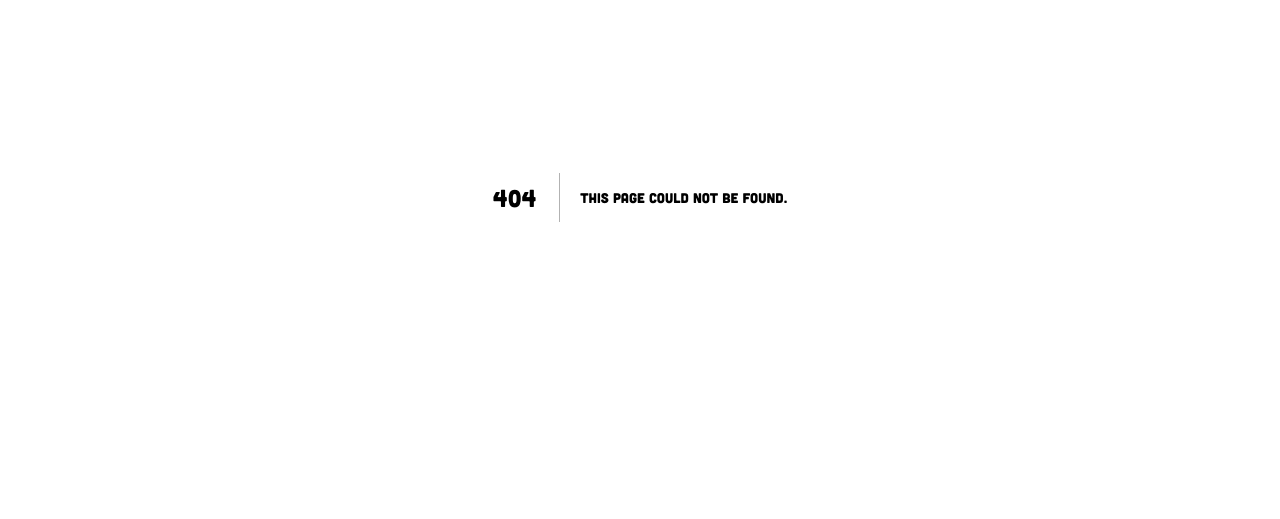
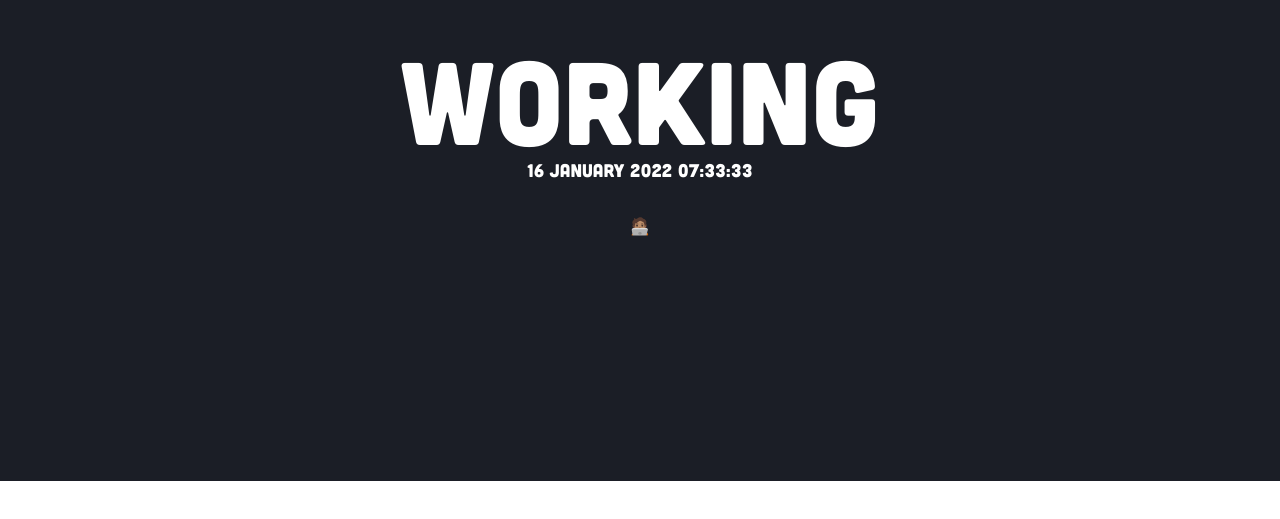
Before and after one commit to pp3times/jerestatus, a Next.js app: page /components/Working in a window 1280 px wide. Before the commit this address had no page. Shown: the part 203-722 px from the top of the page. Built offline with nearby package versions, Linux system fonts and the light colour scheme.

Commit message:
feat: 🎸 working page

```diff
--- /dev/null
+++ b/pages/components/Working.js
@@ -0,0 +1,20 @@
+import Date from './Date'
+
+const Working = () => {
+  return (
+    <div className="lg:h-[84vh] h-[86vh] xl:h-[85.5vh] relative bg-[#342b4a] space-y-8">
+      <div className="absolute text-white text-7xl md:text-9xl flex items-center justify-center flex-col z-50 w-full h-full backdrop-opacity-10 backdrop-invert bg-[#12181b]/80">
+        <div className="working flex items-center justify-center flex-col space-y-8">
+          Working
+          <span className="text-white text-xl">
+            <Date />
+          </span>
+          <span className="text-lg">🧑🏽‍💻</span>
+        </div>
+      </div>
+      {/* <WorkingAnimation /> */}
+    </div>
+  )
+}
+
+export default Working
--- a/pages/index.js
+++ b/pages/index.js
@@ -3,6 +3,7 @@ import Head from 'next/head'
 import Navbar from './components/Navbar'
 import Footer from './components/Footer'
 import Sleep from './components/Sleep'
+import Working from './components/Working'
 
 export default function Home() {
 	return (
@@ -15,7 +16,8 @@ export default function Home() {
 
       <div className="h-screen overflow-x-hidden">
         <Navbar />
-        <Sleep />
+        {/* <Sleep /> */}
+				<Working />
         <Footer />
       </div>
     </div>
--- a/styles/globals.css
+++ b/styles/globals.css
@@ -814,3 +814,76 @@ a {
     transform: scale(0.9);
   }
 }
+
+
+.breathing {
+  -webkit-animation: breathing 5s ease-out infinite normal;
+  animation: breathing 5s ease-out infinite normal;
+  -webkit-font-smoothing: antialiased;
+}
+
+@-webkit-keyframes breathing {
+  0% {
+    -webkit-transform: scale(0.9);
+    transform: scale(0.9);
+  }
+
+  25% {
+    -webkit-transform: scale(1);
+    transform: scale(1);
+  }
+
+  60% {
+    -webkit-transform: scale(0.9);
+    transform: scale(0.9);
+  }
+
+  100% {
+    -webkit-transform: scale(0.9);
+    transform: scale(0.9);
+  }
+}
+
+
+.working {
+  -webkit-animation: working 1s ease-out infinite normal;
+  animation: working 1s ease-out infinite normal;
+  -webkit-font-smoothing: antialiased;
+}
+
+@keyframes working {
+  0% {
+    -webkit-transform: scale(0.9);
+    -ms-transform: scale(0.9);
+    transform: scale(0.9);
+  }
+
+  25% {
+    -webkit-transform: scale(1);
+    -ms-transform: scale(1);
+    transform: scale(1);
+  }
+
+  60% {
+    -webkit-transform: scale(0.9);
+    -ms-transform: scale(0.9);
+    transform: scale(0.9);
+  }
+
+  100% {
+    -webkit-transform: scale(0.9);
+    -ms-transform: scale(0.9);
+    transform: scale(0.9);
+  }
+}
+/*
+.container {
+  width: 0px;
+  height: 0px;
+  position: absolute;
+  top: 46%;
+  left: 50%;
+  transform: translate(-50%, -50%);
+	transform: scale(.7);
+  z-index: 1;
+} */
```
